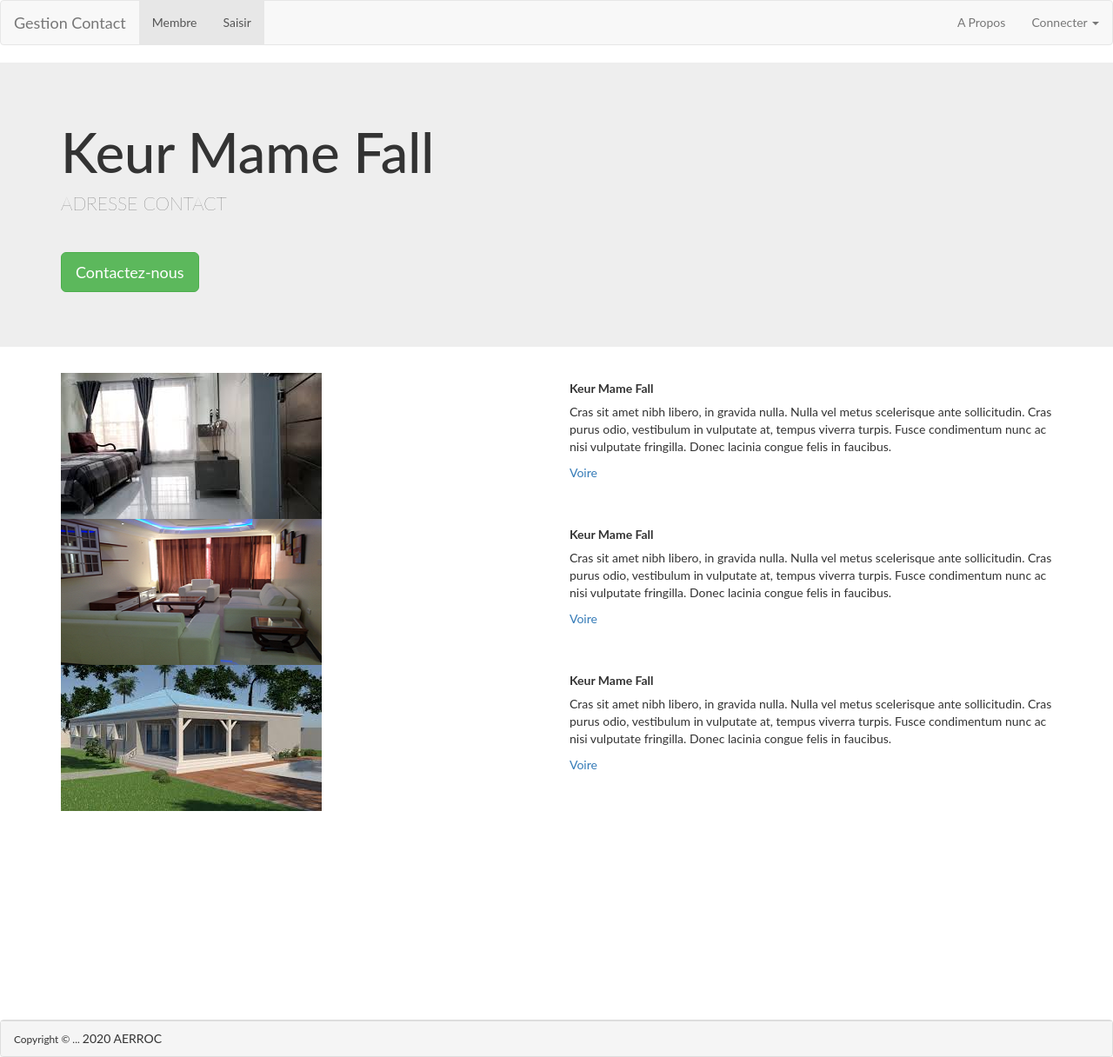
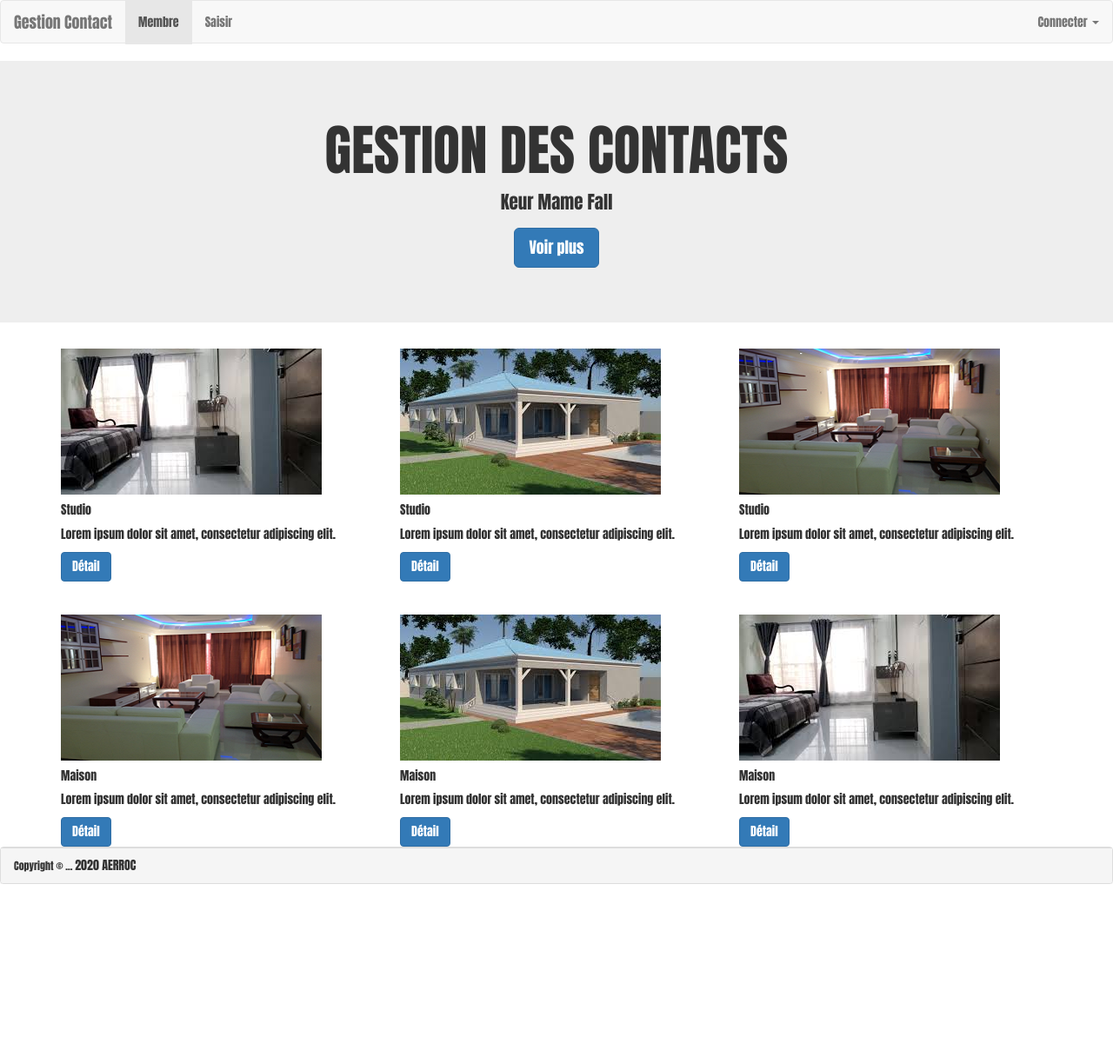
Before and after one commit to lasy24935/php_adresse, a PHP site: page / in a window 1280 px wide. Shown: the whole page at 87% size. After the commit the page ends 1017 px from the top, so only its background shows below. Run offline with PHP 8.4, Linux system fonts and the light colour scheme.

Commit message:
Update projet

```diff
--- a/assets/css/style.css
+++ b/assets/css/style.css
@@ -1,10 +1,17 @@
 
      body, html
        {
-           font-family: Lato;
+           font-family: Impact, Haettenschweiler, 'Arial Narrow Bold', sans-serif;
             height: 100%;
+            display: flex;
+            min-height: 100vh;
+            flex-direction: column;
 
        }
+
+        main {
+          flex: 1 0 auto;
+        }
        #footer {
             flex-shrink: none;
              background-color: purple;
--- a/header.php
+++ b/header.php
@@ -32,16 +32,14 @@
             <div class="collapse navbar-collapse navbar-ex1-collapse">
                 <ul class="nav navbar-nav">
                 <li class="active"><a href="contact.php">Membre</a></li>
-                    <li class="active"><a href="insert.php">Saisir</a></li>
+                    <li><a href="insert.php">Saisir</a></li>
 
                 </ul>
 
                 <ul class="nav navbar-nav navbar-right">
-                    <li><a href="about.php">A Propos</a></li>
                     <li class="dropdown">
                         <a href="#" class="dropdown-toggle" data-toggle="dropdown">Connecter <b class="caret"></b></a>
                         <ul class="dropdown-menu">
-
                             <li><a href="login.php">Login</a></li>
                             <li><a href="register.php">Register</a></li>
                         </ul>
--- a/index.php
+++ b/index.php
@@ -3,65 +3,116 @@
 
 ?>
 
-<div class="jumbotron jumbotron-fluid">
-  <div class="container">
-    <h1 class="display-3">Keur Mame Fall</h1>
-    <p class="lead"> ADRESSE CONTACT </p>
-    <hr class="my-2">
-    <!-- <p>More info</p> -->
-    <p class="lead">
-      <a class="btn btn-success btn-lg" href="Jumbo action link" role="button">Contactez-nous</a>
+    <header>
+
+    </header>
+
+
+<div class="jumbotron">
+  <div class="container"  style="text-align: center;">
+    <h1>GESTION DES CONTACTS </h1>
+    <p>Keur Mame Fall</p>
+    <p>
+      <a class="btn btn-primary btn-lg" href="article.php">Voir plus</a>
     </p>
   </div>
 </div>
 
+<section>
+      <div class="container">
+        <div class="row">
 
-<div class="container">
-  <div class="row no-gutters bg-light position-relative">
-    <div class="col-md-6 mb-md-0 p-md-4">
-      <img src="assets/img/p1.png" class="w-100" alt="...">
+
+     <div class="col-xs-4 col-sm-4 col-md-4 col-lg-4">
+     <div class="card bg-dark text-white">
+            <!--tips: add .text-center,.text-right to the .card to change card text alignment-->
+            <img src="assets/img/p1.png" class="card-img-top" alt="...">
+            <div class="card-img-overlay">
+              <h5 class="card-title">Studio</h5>
+              <p class="card-text">Lorem ipsum dolor sit amet, consectetur adipiscing elit.</p>
+              <a href="article.php" class="btn btn-primary">Détail</a>
             </div>
-    <div class="col-md-6 position-static p-4 pl-md-0">
-      <h5 class="mt-0">Keur Mame Fall</h5>
-      <p>Cras sit amet nibh libero, in gravida nulla. Nulla vel metus scelerisque ante sollicitudin. Cras purus odio,
-        vestibulum in vulputate at, tempus viverra turpis. Fusce condimentum nunc ac nisi vulputate fringilla. Donec
-        lacinia congue felis in faucibus.</p>
-      <a href="#" class="stretched-link">Voire</a>
+          </div>
+     </div>
+
+     <div class="col-xs-4 col-sm-4 col-md-4 col-lg-4">
+     <div class="card bg-dark text-white">
+            <!--tips: add .text-center,.text-right to the .card to change card text alignment-->
+            <img src="assets/img/p3.png" class="card-img-top" alt="...">
+            <div class="card-img-overlay">
+              <h5 class="card-title">Studio</h5>
+              <p class="card-text">Lorem ipsum dolor sit amet, consectetur adipiscing elit.</p>
+              <a href="article.php" class="btn btn-primary">Détail</a>
+            </div>
+          </div>
+     </div>
+
+     <div class="col-xs-4 col-sm-4 col-md-4 col-lg-4">
+     <div class="card bg-dark text-white">
+            <!--tips: add .text-center,.text-right to the .card to change card text alignment-->
+            <img src="assets/img/p2.png" class="card-img-top" alt="...">
+            <div class="card-img-overlay">
+              <h5 class="card-title">Studio</h5>
+              <p class="card-text">Lorem ipsum dolor sit amet, consectetur adipiscing elit.</p>
+              <a href="article.php" class="btn btn-primary">Détail</a>
+            </div>
           </div>
      </div>
 
         </div>
+      </div>
+
+</section>
+
+<section style="margin-top:3%">
       <div class="container">
-  <div class="row no-gutters bg-light position-relative">
-    <div class="col-md-6 mb-md-0 p-md-4">
-      <img src="assets/img/p2.png" class="w-100" alt="...">
+        <div class="row">
+
+
+     <div class="col-xs-4 col-sm-4 col-md-4 col-lg-4">
+     <div class="card bg-dark text-white">
+            <!--tips: add .text-center,.text-right to the .card to change card text alignment-->
+            <img src="assets/img/p2.png" class="card-img-top" alt="...">
+            <div class="card-img-overlay">
+              <h5 class="card-title">Maison</h5>
+              <p class="card-text">Lorem ipsum dolor sit amet, consectetur adipiscing elit.</p>
+              <a href="article.php" class="btn btn-primary">Détail</a>
             </div>
-    <div class="col-md-6 position-static p-4 pl-md-0">
-      <h5 class="mt-0">Keur Mame Fall</h5>
-      <p>Cras sit amet nibh libero, in gravida nulla. Nulla vel metus scelerisque ante sollicitudin. Cras purus odio,
-        vestibulum in vulputate at, tempus viverra turpis. Fusce condimentum nunc ac nisi vulputate fringilla. Donec
-        lacinia congue felis in faucibus.</p>
-      <a href="#" class="stretched-link">Voire</a>
           </div>
      </div>
 
+     <div class="col-xs-4 col-sm-4 col-md-4 col-lg-4">
+     <div class="card bg-dark text-white">
+            <!--tips: add .text-center,.text-right to the .card to change card text alignment-->
+            <img src="assets/img/p3.png" class="card-img-top" alt="...">
+            <div class="card-img-overlay">
+              <h5 class="card-title">Maison</h5>
+              <p class="card-text">Lorem ipsum dolor sit amet, consectetur adipiscing elit.</p>
+              <a href="article.php" class="btn btn-primary">Détail</a>
             </div>
-
-<div class="container">
-  <div class="row no-gutters bg-light position-relative">
-    <div class="col-md-6 mb-md-0 p-md-4">
-      <img src="assets/img/p3.png" class="w-100" alt="...">
-    </div>
-    <div class="col-md-6 position-static p-4 pl-md-0">
-      <h5 class="mt-0">Keur Mame Fall</h5>
-      <p>Cras sit amet nibh libero, in gravida nulla. Nulla vel metus scelerisque ante sollicitudin. Cras purus odio,
-        vestibulum in vulputate at, tempus viverra turpis. Fusce condimentum nunc ac nisi vulputate fringilla. Donec
-        lacinia congue felis in faucibus.</p>
-      <a href="#" class="stretched-link">Voire</a>
           </div>
      </div>
 
+     <div class="col-xs-4 col-sm-4 col-md-4 col-lg-4">
+     <div class="card bg-dark text-white">
+            <!--tips: add .text-center,.text-right to the .card to change card text alignment-->
+            <img src="assets/img/p1.png" class="card-img-top" alt="...">
+            <div class="card-img-overlay">
+              <h5 class="card-title">Maison</h5>
+              <p class="card-text">Lorem ipsum dolor sit amet, consectetur adipiscing elit.</p>
+              <a href="article.php" class="btn btn-primary">Détail</a>
             </div>
+          </div>
+     </div>
+
+
+
+
+
+        </div>
+      </div>
+
+</section>
 
 
 <?php
```
Also changed, not shown: contact.php (+4 -4 lines), article.php (added). Lines whose indentation alone changed are shown as unchanged.
